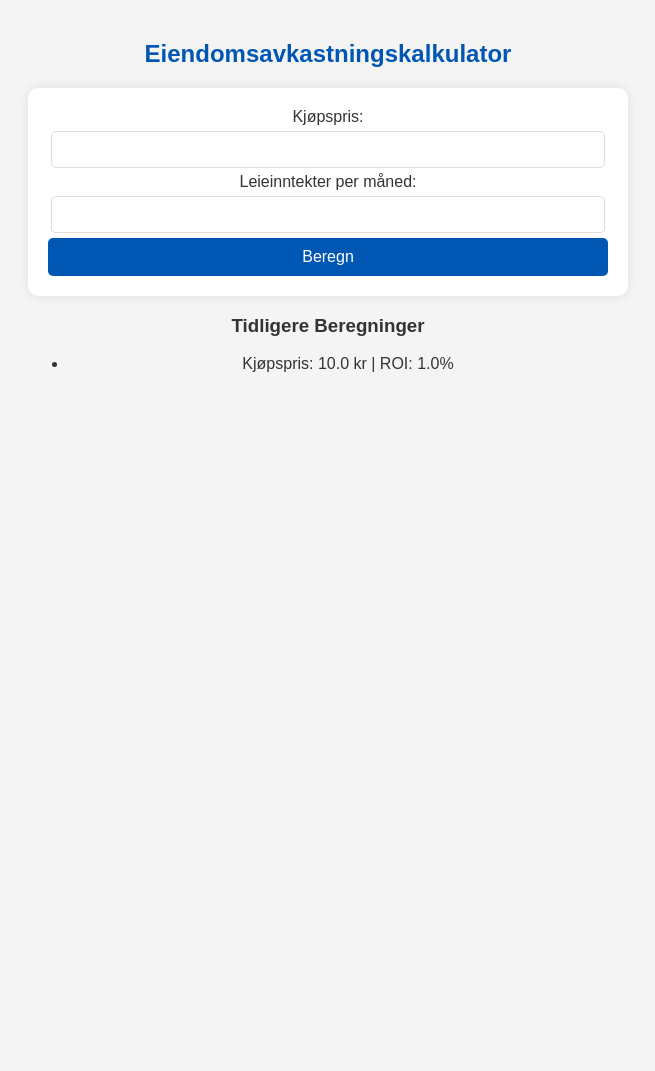
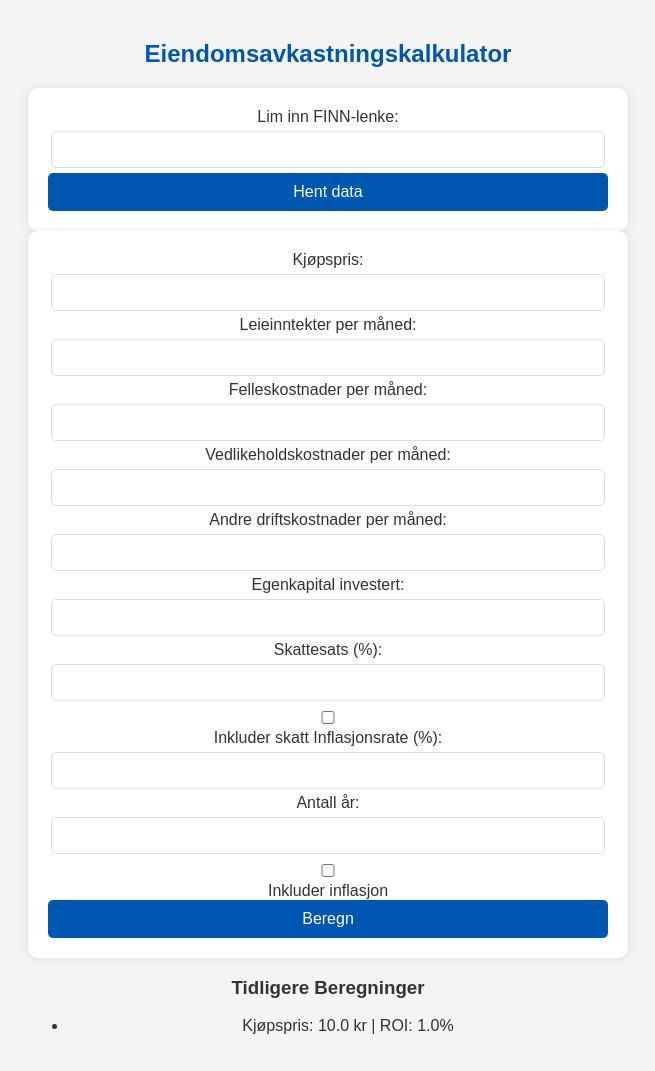
Before and after one commit to prerep/Eiendomsavkastning-kalkulator, a Flask app: page / in a window 1280 px wide. Shown: the whole page, without its empty margins (312-967 px from the left). Before the commit the page ends 372 px from the top, so only its background shows below. Run offline with Flask 3, Linux system fonts and the light colour scheme; tables that the repository leaves empty hold one stand-in row (values such as "Sample post").

Commit message:
Update index.html

```diff
--- a/templates/index.html
+++ b/templates/index.html
@@ -9,20 +9,53 @@
 <body>
     <h2>Eiendomsavkastningskalkulator</h2>
 
+    <!-- FINN.no integrasjon -->
+    <form method="post" action="/fetch_finn">
+        <label>Lim inn FINN-lenke:</label>
+        <input type="text" name="finn_url" required>
+        <button type="submit">Hent data</button>
+    </form>
+
+    <!-- Kalkulator skjema -->
     <form method="post" action="/calculate">
         <label>Kjøpspris:</label>
-        <input type="number" name="purchase_price" required>
+        <input type="number" name="purchase_price" value="{{ fetched_price if fetched_price else '' }}" required>
 
         <label>Leieinntekter per måned:</label>
         <input type="number" name="rent_income" required>
 
+        <label>Felleskostnader per måned:</label>
+        <input type="number" name="common_costs" value="{{ fetched_common_costs if fetched_common_costs else '' }}" required>
+
+        <label>Vedlikeholdskostnader per måned:</label>
+        <input type="number" name="maintenance_costs" required>
+
+        <label>Andre driftskostnader per måned:</label>
+        <input type="number" name="other_costs" required>
+
+        <label>Egenkapital investert:</label>
+        <input type="number" name="equity" value="{{ fetched_equity if fetched_equity else '' }}" required>
+
+        <label>Skattesats (%):</label>
+        <input type="number" name="tax_rate">
+        <input type="checkbox" name="include_tax"> Inkluder skatt
+
+        <label>Inflasjonsrate (%):</label>
+        <input type="number" name="inflation_rate">
+        <label>Antall år:</label>
+        <input type="number" name="years">
+        <input type="checkbox" name="include_inflation"> Inkluder inflasjon
+
         <button type="submit">Beregn</button>
     </form>
 
+    <!-- Vise grafer -->
     {% if graph_path %}
+    <h3>ROI Utvikling</h3>
     <img src="{{ graph_path }}" alt="ROI Utvikling">
     {% endif %}
 
+    <!-- Vise tidligere beregninger -->
     <h3>Tidligere Beregninger</h3>
     <ul>
         {% for calc in previous_calculations %}
@@ -30,5 +63,24 @@
         {% endfor %}
     </ul>
 
+    <!-- Vise resultater -->
+    {% if gross_yield %}
+    <div class="result">
+        <h3>Resultater:</h3>
+        <p>Brutto yield: {{ gross_yield }}%</p>
+        <p>Netto yield: {{ net_yield }}%</p>
+        <p>Årlig ROI: {{ roi }}%</p>
+        {% if inflation_adjusted_roi %}
+        <p>Inflasjonsjustert ROI: {{ inflation_adjusted_roi }}%</p>
+        {% endif %}
+    </div>
+    {% endif %}
+
+    {% if error %}
+    <div class="result" style="background-color: red; color: white;">
+        <p>{{ error }}</p>
+    </div>
+    {% endif %}
+
 </body>
 </html>
```
